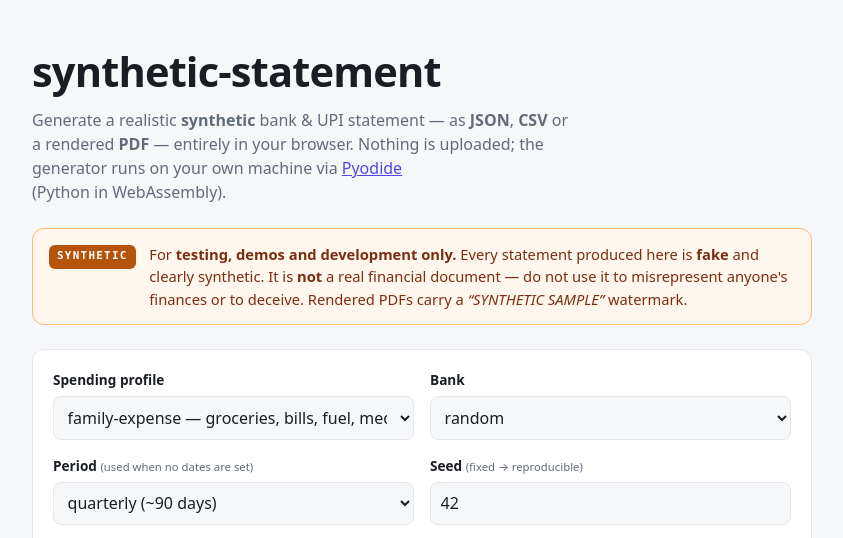
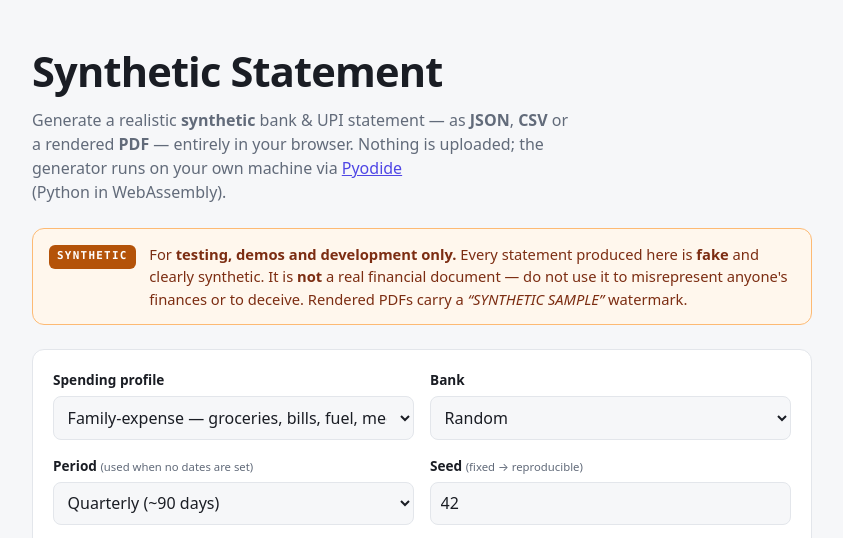
Before and after one commit to RohitSSolanki/synthetic-statement, a plain HTML site: page docs/index.html in a window 1280 px wide. Shown: the top 538 px of the page, without its empty margins (218-1061 px from the left). Drawn offline with Linux system fonts and the light colour scheme.

Commit message:
Pages demo: Title-case user-facing display text
Capitalise the page title, hero and dropdown option labels (profile / bank /
period). Submit values stay lowercase (family-expense, random, weekly, …) so
the generator API and raw JSON/CSV data contract are unchanged.

```diff
--- a/docs/index.html
+++ b/docs/index.html
@@ -3,14 +3,14 @@
 <head>
   <meta charset="utf-8" />
   <meta name="viewport" content="width=device-width, initial-scale=1" />
-  <title>synthetic-statement — generate a fake bank / UPI statement in your browser</title>
+  <title>Synthetic Statement — Generate a Fake Bank / UPI Statement in Your Browser</title>
   <meta name="description" content="Generate realistic synthetic bank & UPI statements (JSON / CSV / PDF) entirely in your browser. For testing, demos and development — never to deceive." />
   <link rel="stylesheet" href="style.css" />
 </head>
 <body>
   <main class="wrap">
     <header class="hero">
-      <h1>synthetic&#8209;statement</h1>
+      <h1>Synthetic Statement</h1>
       <p class="tagline">
         Generate a realistic <strong>synthetic</strong> bank &amp; UPI statement — as
         <strong>JSON</strong>, <strong>CSV</strong> or a rendered <strong>PDF</strong> —
@@ -34,16 +34,16 @@
         <label class="field">
           <span>Spending profile</span>
           <select name="profile" id="profile">
-            <option value="salary-heavy">salary-heavy — salaried, mostly merchant debits</option>
-            <option value="family-expense" selected>family-expense — groceries, bills, fuel, medicines</option>
-            <option value="student">student — smaller spends, food/transport/peer transfers</option>
+            <option value="salary-heavy">Salary-heavy — salaried, mostly merchant debits</option>
+            <option value="family-expense" selected>Family-expense — groceries, bills, fuel, medicines</option>
+            <option value="student">Student — smaller spends, food/transport/peer transfers</option>
           </select>
         </label>
 
         <label class="field">
           <span>Bank</span>
           <select name="bank" id="bank">
-            <option value="random" selected>random</option>
+            <option value="random" selected>Random</option>
             <option>HDFC Bank</option>
             <option>ICICI Bank</option>
             <option>SBI</option>
@@ -57,9 +57,9 @@
         <label class="field">
           <span>Period <small>(used when no dates are set)</small></span>
           <select name="period" id="period">
-            <option value="weekly">weekly (7 days)</option>
-            <option value="monthly">monthly (~30 days)</option>
-            <option value="quarterly" selected>quarterly (~90 days)</option>
+            <option value="weekly">Weekly (7 days)</option>
+            <option value="monthly">Monthly (~30 days)</option>
+            <option value="quarterly" selected>Quarterly (~90 days)</option>
           </select>
         </label>
 
```
